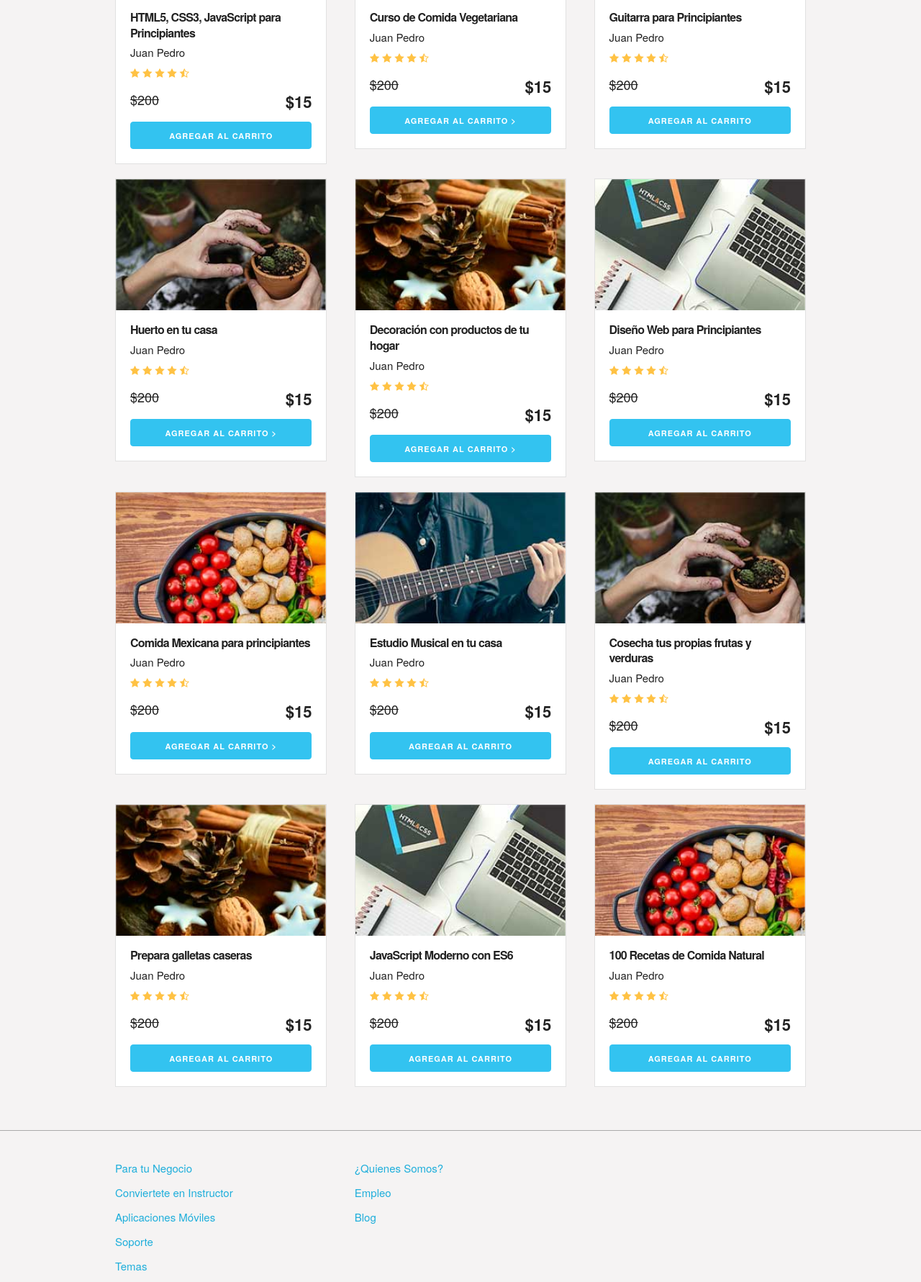
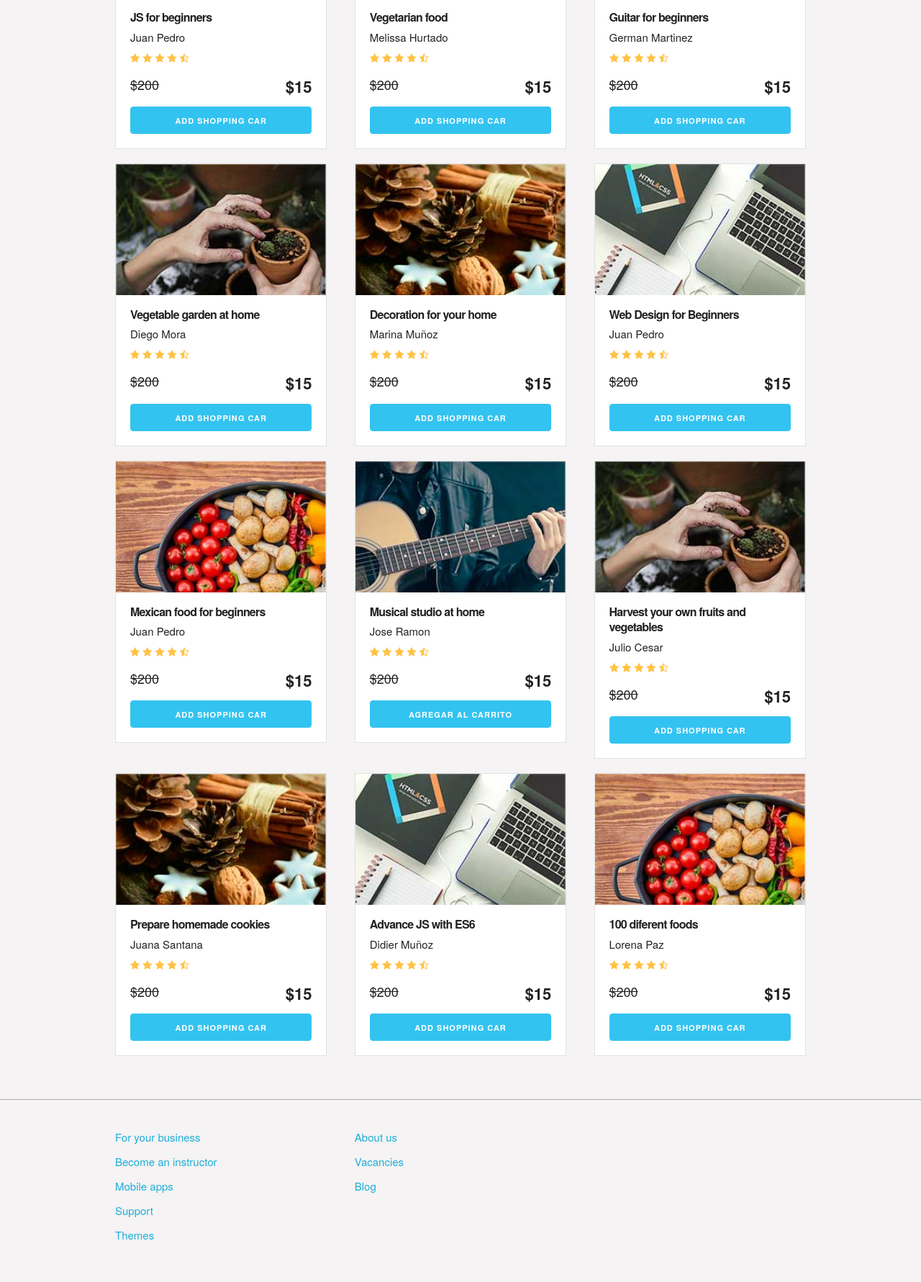
Before and after one commit to josearicapa/shopping-cart, a plain HTML site: page index.html in a window 1280 px wide. Shown: the part 823-2604 px from the top of the page at 72% size. After the commit the page ends 2561 px from the top, so only its background shows below. Drawn offline with Linux system fonts and the light colour scheme.

Commit message:
fear: change language to English

```diff
--- a/index.html
+++ b/index.html
@@ -4,7 +4,7 @@
     <meta charset="UTF-8" />
     <meta name="viewport" content="width=device-width, initial-scale=1.0" />
     <meta http-equiv="X-UA-Compatible" content="ie=edge" />
-    <title>Carrito</title>
+    <title>Shopping car</title>
     <link rel="stylesheet" href="css/normalize.css" />
     <link rel="stylesheet" href="css/skeleton.css" />
     <link rel="stylesheet" href="css/custom.css" />
@@ -24,10 +24,10 @@
                   <table id="lista-carrito" class="u-full-width">
                     <thead>
                       <tr>
-                        <th>Imagen</th>
-                        <th>Nombre</th>
-                        <th>Precio</th>
-                        <th>Cantidad</th>
+                        <th>Image</th>
+                        <th>Name</th>
+                        <th>Price</th>
+                        <th>Amount</th>
                         <th></th>
                       </tr>
                     </thead>
@@ -35,7 +35,7 @@
                   </table>
 
                   <a href="#" id="vaciar-carrito" class="button u-full-width"
-                    >Vaciar Carrito</a
+                    >Empty shopping car</a
                   >
                 </div>
               </li>
@@ -49,13 +49,13 @@
         <div class="row">
           <div class="six columns">
             <div class="contenido-hero">
-              <h2>Aprende algo nuevo</h2>
-              <p>Todos los cursos a $15</p>
+              <h2>Learn something new</h2>
+              <p>All courses only for $15</p>
               <form action="#" id="busqueda" method="post" class="formulario">
                 <input
                   class="u-full-width"
                   type="text"
-                  placeholder="¿Que te gustaría Aprender?"
+                  placeholder="What do you like to learn?"
                   id="buscador"
                 />
                 <input
@@ -75,20 +75,20 @@
         <div class="row">
           <div class="four columns icono icono1">
             <p>
-              20,000 Cursos en línea <br />
-              Explora los temas más recientes
+              20,000 courses online <br />
+              Explore the subjects most recently
             </p>
           </div>
           <div class="four columns icono icono2">
             <p>
-              Instructores Expertos <br />
-              Aprende con distintos estilos
+              Expert trainers<br />
+              Learn differents styles
             </p>
           </div>
           <div class="four columns icono icono3">
             <p>
-              Acceso de por vida <br />
-              Aprende a tu ritmo
+              Lifetime access <br />
+              Learn at your own pace
             </p>
           </div>
         </div>
@@ -96,13 +96,13 @@
     </div>
 
     <div id="lista-cursos" class="container">
-      <h1 id="encabezado" class="encabezado">Cursos En Línea</h1>
+      <h1 id="encabezado" class="encabezado">Online courses</h1>
       <div class="row">
         <div class="four columns">
           <div class="card">
             <img src="img/curso1.jpg" class="imagen-curso u-full-width" />
             <div class="info-card">
-              <h4>HTML5, CSS3, JavaScript para Principiantes</h4>
+              <h4>JS for beginners</h4>
               <p>Juan Pedro</p>
               <img src="img/estrellas.png" />
               <p class="precio">$200 <span class="u-pull-right">$15</span></p>
@@ -110,7 +110,7 @@
                 class="u-full-width button-primary button input agregar-carrito"
                 data-id="1"
               >
-                Agregar Al Carrito
+                Add shopping car
               </button>
             </div>
           </div>
@@ -120,15 +120,15 @@
           <div class="card">
             <img src="img/curso2.jpg" class="imagen-curso u-full-width" />
             <div class="info-card">
-              <h4>Curso de Comida Vegetariana</h4>
-              <p>Juan Pedro</p>
+              <h4>Vegetarian food</h4>
+              <p>Melissa Hurtado</p>
               <img src="img/estrellas.png" />
               <p class="precio">$200 <span class="u-pull-right">$15</span></p>
               <button
                 class="u-full-width button-primary button input agregar-carrito"
                 data-id="2"
               >
-                Agregar Al Carrito >
+                Add shopping car
               </button>
             </div>
           </div>
@@ -137,15 +137,15 @@
           <div class="card">
             <img src="img/curso3.jpg" class="imagen-curso u-full-width" />
             <div class="info-card">
-              <h4>Guitarra para Principiantes</h4>
-              <p>Juan Pedro</p>
+              <h4>Guitar for beginners</h4>
+              <p>German Martinez</p>
               <img src="img/estrellas.png" />
               <p class="precio">$200 <span class="u-pull-right">$15</span></p>
               <button
                 class="u-full-width button-primary button input agregar-carrito"
                 data-id="3"
               >
-                Agregar Al Carrito
+                Add shopping car
               </button>
             </div>
           </div>
@@ -158,15 +158,15 @@
           <div class="card">
             <img src="img/curso4.jpg" class="imagen-curso u-full-width" />
             <div class="info-card">
-              <h4>Huerto en tu casa</h4>
-              <p>Juan Pedro</p>
+              <h4>Vegetable garden at home</h4>
+              <p>Diego Mora</p>
               <img src="img/estrellas.png" />
               <p class="precio">$200 <span class="u-pull-right">$15</span></p>
               <button
                 class="u-full-width button-primary button input agregar-carrito"
                 data-id="4"
               >
-                Agregar Al Carrito >
+                Add shopping car
               </button>
             </div>
           </div>
@@ -176,15 +176,15 @@
           <div class="card">
             <img src="img/curso5.jpg" class="imagen-curso u-full-width" />
             <div class="info-card">
-              <h4>Decoración con productos de tu hogar</h4>
-              <p>Juan Pedro</p>
+              <h4>Decoration for your home</h4>
+              <p>Marina Muñoz</p>
               <img src="img/estrellas.png" />
               <p class="precio">$200 <span class="u-pull-right">$15</span></p>
               <button
                 class="u-full-width button-primary button input agregar-carrito"
                 data-id="5"
               >
-                Agregar Al Carrito >
+                Add shopping car
               </button>
             </div>
           </div>
@@ -194,7 +194,7 @@
           <div class="card">
             <img src="img/curso1.jpg" class="imagen-curso u-full-width" />
             <div class="info-card">
-              <h4>Diseño Web para Principiantes</h4>
+              <h4>Web Design for Beginners</h4>
               <p>Juan Pedro</p>
               <img src="img/estrellas.png" />
               <p class="precio">$200 <span class="u-pull-right">$15</span></p>
@@ -202,7 +202,7 @@
                 class="u-full-width button-primary button input agregar-carrito"
                 data-id="6"
               >
-                Agregar Al Carrito
+                Add shopping car
               </button>
             </div>
           </div>
@@ -215,7 +215,7 @@
           <div class="card">
             <img src="img/curso2.jpg" class="imagen-curso u-full-width" />
             <div class="info-card">
-              <h4>Comida Mexicana para principiantes</h4>
+              <h4>Mexican food for beginners</h4>
               <p>Juan Pedro</p>
               <img src="img/estrellas.png" />
               <p class="precio">$200 <span class="u-pull-right">$15</span></p>
@@ -223,7 +223,7 @@
                 class="u-full-width button-primary button input agregar-carrito"
                 data-id="7"
               >
-                Agregar Al Carrito >
+                Add shopping car
               </button>
             </div>
           </div>
@@ -233,8 +233,8 @@
           <div class="card">
             <img src="img/curso3.jpg" class="imagen-curso u-full-width" />
             <div class="info-card">
-              <h4>Estudio Musical en tu casa</h4>
-              <p>Juan Pedro</p>
+              <h4>Musical studio at home</h4>
+              <p>Jose Ramon</p>
               <img src="img/estrellas.png" />
               <p class="precio">$200 <span class="u-pull-right">$15</span></p>
               <button
@@ -251,15 +251,15 @@
           <div class="card">
             <img src="img/curso4.jpg" class="imagen-curso u-full-width" />
             <div class="info-card">
-              <h4>Cosecha tus propias frutas y verduras</h4>
-              <p>Juan Pedro</p>
+              <h4>Harvest your own fruits and vegetables</h4>
+              <p>Julio Cesar</p>
               <img src="img/estrellas.png" />
               <p class="precio">$200 <span class="u-pull-right">$15</span></p>
               <button
                 class="u-full-width button-primary button input agregar-carrito"
                 data-id="9"
               >
-                Agregar Al Carrito
+                Add shopping car
               </button>
             </div>
           </div>
@@ -272,15 +272,15 @@
           <div class="card">
             <img src="img/curso5.jpg" class="imagen-curso u-full-width" />
             <div class="info-card">
-              <h4>Prepara galletas caseras</h4>
-              <p>Juan Pedro</p>
+              <h4>Prepare homemade cookies</h4>
+              <p>Juana Santana</p>
               <img src="img/estrellas.png" />
               <p class="precio">$200 <span class="u-pull-right">$15</span></p>
               <button
                 class="u-full-width button-primary button input agregar-carrito"
                 data-id="10"
               >
-                Agregar Al Carrito
+                Add shopping car
               </button>
             </div>
           </div>
@@ -290,15 +290,15 @@
           <div class="card">
             <img src="img/curso1.jpg" class="imagen-curso u-full-width" />
             <div class="info-card">
-              <h4>JavaScript Moderno con ES6</h4>
-              <p>Juan Pedro</p>
+              <h4>Advance JS with ES6</h4>
+              <p>Didier Muñoz</p>
               <img src="img/estrellas.png" />
               <p class="precio">$200 <span class="u-pull-right">$15</span></p>
               <button
                 class="u-full-width button-primary button input agregar-carrito"
                 data-id="11"
               >
-                Agregar Al Carrito
+                Add shopping car
               </button>
             </div>
           </div>
@@ -308,15 +308,15 @@
           <div class="card">
             <img src="img/curso2.jpg" class="imagen-curso u-full-width" />
             <div class="info-card">
-              <h4>100 Recetas de Comida Natural</h4>
-              <p>Juan Pedro</p>
+              <h4>100 diferent foods</h4>
+              <p>Lorena Paz</p>
               <img src="img/estrellas.png" />
               <p class="precio">$200 <span class="u-pull-right">$15</span></p>
               <button
                 class="u-full-width button-primary button input agregar-carrito"
                 data-id="12"
               >
-                Agregar Al Carrito
+                Add shopping car
               </button>
             </div>
           </div>
@@ -331,17 +331,17 @@
         <div class="row">
           <div class="four columns">
             <nav id="principal" class="menu">
-              <a class="enlace" href="#">Para tu Negocio</a>
-              <a class="enlace" href="#">Conviertete en Instructor</a>
-              <a class="enlace" href="#">Aplicaciones Móviles</a>
-              <a class="enlace" href="#">Soporte</a>
-              <a class="enlace" href="#">Temas</a>
+              <a class="enlace" href="#">For your business</a>
+              <a class="enlace" href="#">Become an instructor</a>
+              <a class="enlace" href="#">Mobile apps</a>
+              <a class="enlace" href="#">Support</a>
+              <a class="enlace" href="#">Themes</a>
             </nav>
           </div>
           <div class="four columns">
             <nav id="secundaria" class="menu">
-              <a class="enlace" href="#">¿Quienes Somos?</a>
-              <a class="enlace" href="#">Empleo</a>
+              <a class="enlace" href="#">About us</a>
+              <a class="enlace" href="#">Vacancies</a>
               <a class="enlace" href="#">Blog</a>
             </nav>
           </div>
```
